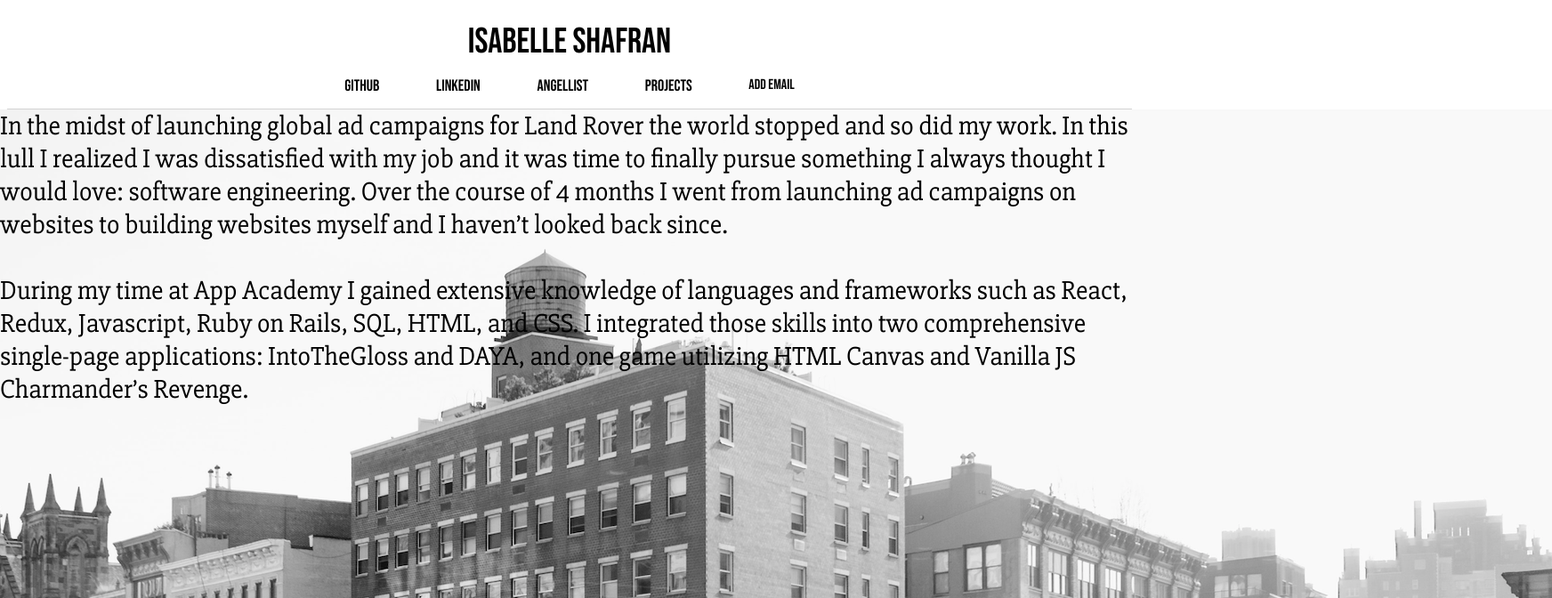
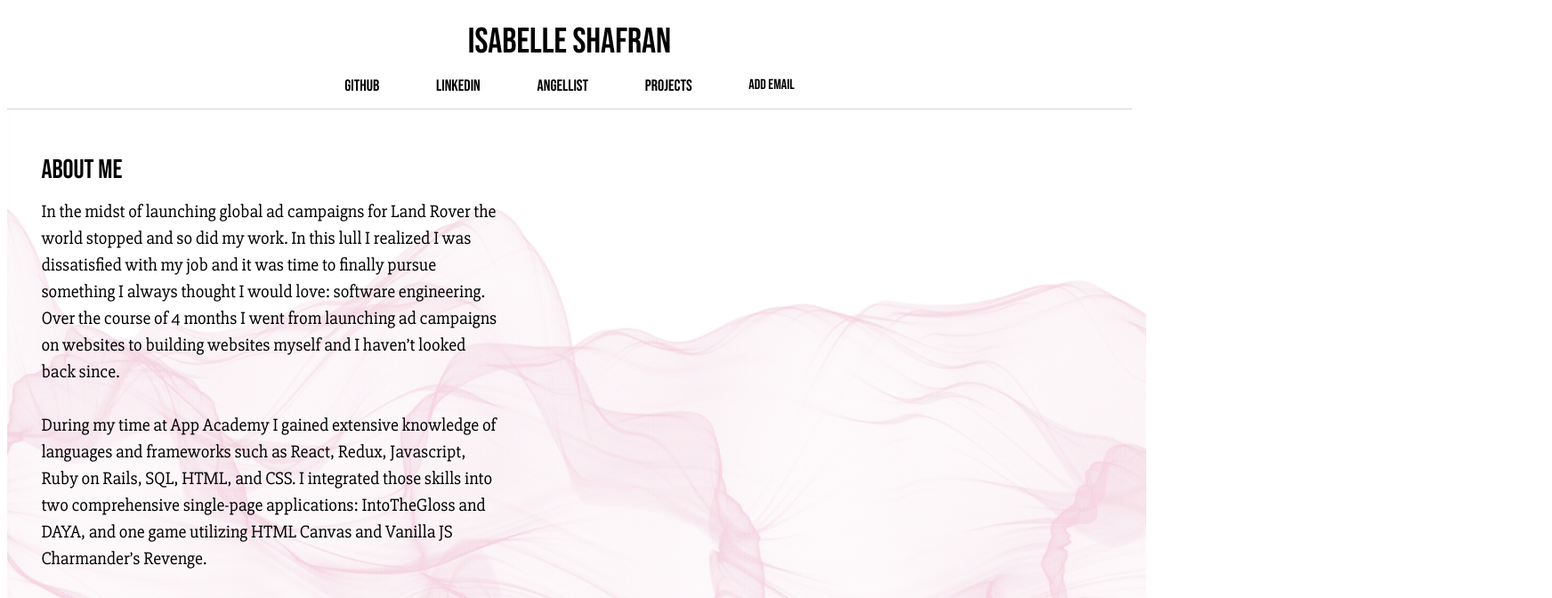
Before and after one commit to Isabelleshafran/isabelle, a React (Create React App) app: page / in a window 1280 px wide. Shown: the top 672 px of the page at 89% size, 1744 px wide, since content can reach past the window. Built offline with nearby package versions, Linux system fonts and the light colour scheme.

Commit message:
add styling and background image

```diff
--- a/public/index.html
+++ b/public/index.html
@@ -5,6 +5,7 @@
     <link rel="icon" href="%PUBLIC_URL%/favicon.ico" />
     <link rel="stylesheet" href="https://fonts.googleapis.com/css?family=Bebas+Neue|Slabo+27px">
     <meta name="viewport" content="width=device-width, initial-scale=1" />
+
     <title>Isabelle Shafran</title>
   </head>
   <body>
--- a/src/components/splash.js
+++ b/src/components/splash.js
@@ -7,7 +7,9 @@ import SplashImage from '../stylesheets/splashimage.jpg'
 const Splash = () => {
   return (
     <div className="splash">
-      <img className="splash-image" src={SplashImage}/>
+      <img className="splash_image" src={SplashImage} />
+
+      <span className="aboutme">ABOUT ME</span>
 
       <span className="splash-text">
         In the midst of launching global ad campaigns for Land Rover the world
--- a/src/stylesheets/navbar.scss
+++ b/src/stylesheets/navbar.scss
@@ -38,5 +38,5 @@ a {
 .links > a:hover {
     font-weight: bold;
     text-decoration: underline;
-    color: rgb(255, 95, 162);
+    color: #edccda;
 }
--- a/src/stylesheets/projects.scss
+++ b/src/stylesheets/projects.scss
@@ -2,8 +2,11 @@
     display: flex;
     flex-direction: column;
     align-items: center;
-    margin-left: 5%;
-    margin-bottom: 3%;;
+    margin-left: 1%;
+    margin-bottom: 3%;
+    border: 8px solid #fcf5f8;
+
+    background-color: #fcf5f8;
 }
 
 .projects {
@@ -36,11 +39,11 @@
         font-size: 30px;
     font-family: "Bebas Neue";
     color: black;
-    margin-top: 40px;
+    margin-top: 25px;
 }
 
 .headers:hover {
-       color: rgb(255, 95, 162);
+       font-weight: bold;
 }
 
 span {
--- a/src/stylesheets/splash.scss
+++ b/src/stylesheets/splash.scss
@@ -1,15 +1,29 @@
 
-
-.splash {
+.splash-text {
     display: flex;
-    justify-content: center;
+    line-height: 30px;
+    margin-left: 3%;
+    margin-top: 100px;
+    font-family: "Slabo 27px";
+    max-width: 40%;
+    position: absolute;
+    font-size: 20px;
 
 }
 
-.splash-text {
-    font-family: "Slabo 27px";
-    // max-width: 40%;
+.splash_image {
+    // margin-top: 200px;
     position: absolute;
-    //  color: rgb(255, 95, 162);
+    width: 100%;
+//    height: 80%;
+}
+
+.aboutme{
+    display: flex;
+    margin-left: 3%;
+    margin-top: 50px;
+    font-family: "Bebas Neue";
+
+    position: absolute;
     font-size: 30px;
 }
```
Also changed, not shown: src/stylesheets/splashimage.jpg, 1 other file (tests, documents, lock files or other folders).
